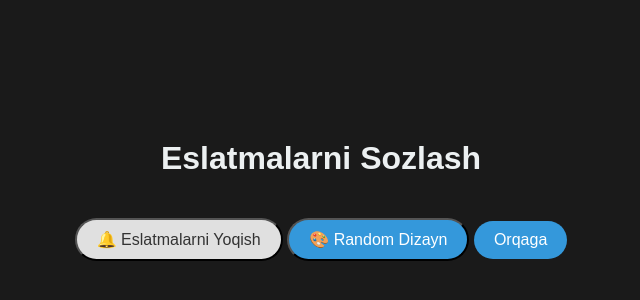
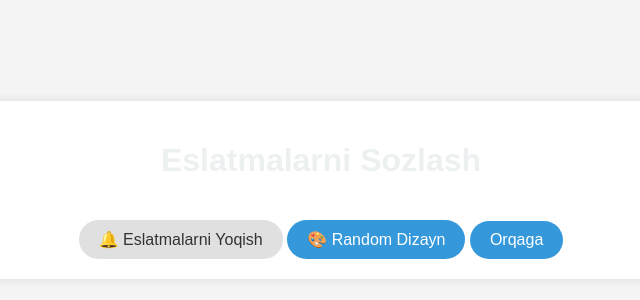
Before and after one commit to Khurramov001/Darsjadval, a plain HTML site: page notifications.html in a window 1280 px wide. Shown: the part 230-530 px from the top of the page, without its empty margins (319-959 px from the left). Drawn offline with Linux system fonts and the light colour scheme.

Commit message:
styles.css

```diff
--- a/styles.css
+++ b/styles.css
@@ -281,3 +281,44 @@ body {
     background-color: #e0e0e0; /* Rangsiz holat */
     color: #333;
 }
+body {
+    font-family: Arial, sans-serif;
+    background-color: #f4f4f4;
+    margin: 0;
+    padding: 20px;
+}
+
+.container {
+    max-width: 800px;
+    margin: 0 auto;
+    background: #fff;
+    padding: 20px;
+    border-radius: 8px;
+    box-shadow: 0 0 10px rgba(0, 0, 0, 0.1);
+}
+
+.section {
+    margin-bottom: 20px;
+}
+
+textarea {
+    width: 100%;
+    height: 100px;
+    padding: 10px;
+    margin-bottom: 10px;
+    border: 1px solid #ccc;
+    border-radius: 4px;
+}
+
+button {
+    padding: 10px 20px;
+    background-color: #28a745;
+    color: #fff;
+    border: none;
+    border-radius: 4px;
+    cursor: pointer;
+}
+
+button:hover {
+    background-color: #218838;
+}
```
